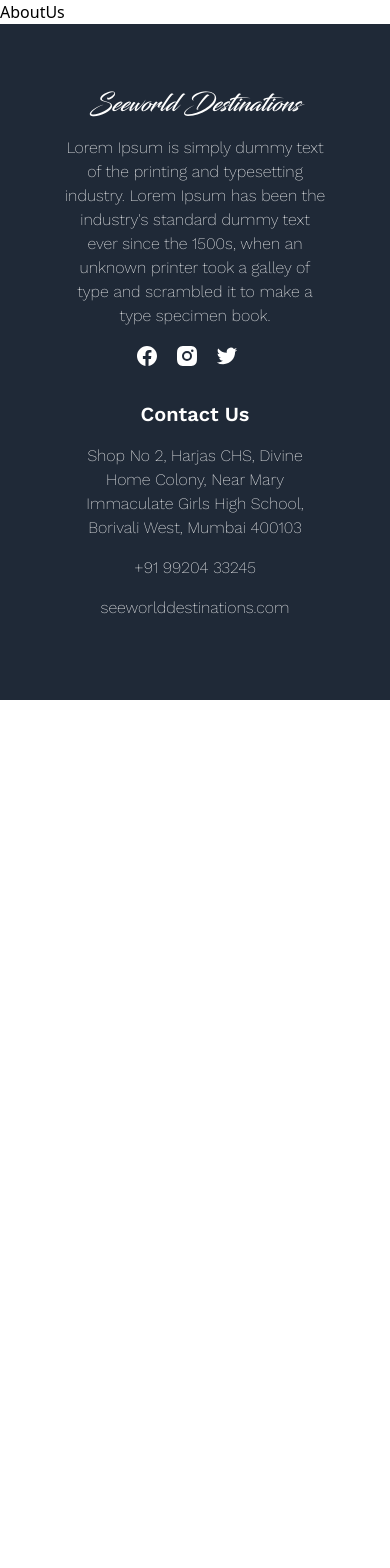
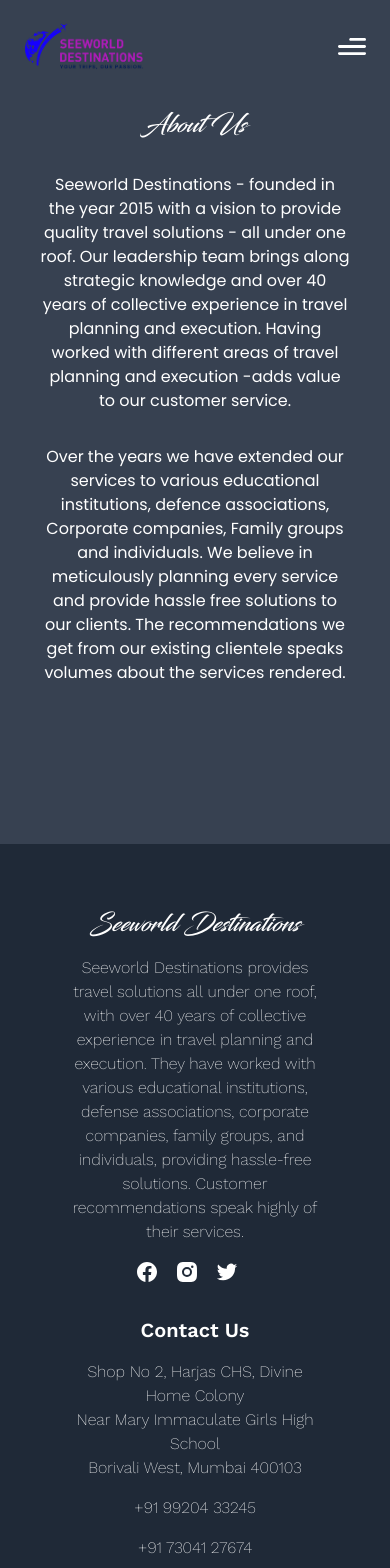
Before and after one commit to Valeron-T/seeworld, a React (Vite) app in the folder client/: page /about-us in a window 390 px wide. Shown: the top 1568 px of the page. Before the commit the page ends 844 px from the top, so only its background shows below. Built offline with nearby package versions, Linux system fonts and the light colour scheme; a web font is replaced by a local one.

Commit message:
About completed

```diff
--- a/client/src/components/Carousel.jsx
+++ b/client/src/components/Carousel.jsx
@@ -21,11 +21,11 @@
   }, [])
   return (
     <div className="overflow-hidden relative max-h-[100vh]">
-        <div className={`sm:px-16 px-6 absolute flex justify-center items-center z-30 w-full`}>
-            <div className={`xl:max-w-[1280px] w-full`}>
-                <Navbar />
-            </div>
+      <div className={`sm:px-16 px-6 absolute flex justify-center items-center z-30 w-full`}>
+        <div className={`xl:max-w-[1280px] w-full`}>
+          <Navbar />
         </div>
+      </div>
       <div
         className="flex transition-transform ease-out duration-500"
         style={{ transform: `translateX(-${curr * 100}%)` }}
@@ -43,7 +43,7 @@
           onClick={next}
           className="p-1 rounded-full shadow bg-white/20 text-gray-800 hover:bg-white/50"
         >
-        <RxChevronRight size={40} />
+          <RxChevronRight size={40} />
         </button>
       </div>
 
--- a/client/src/components/Footer.jsx
+++ b/client/src/components/Footer.jsx
@@ -3,21 +3,24 @@
 
 function Footer() {
   return (
-    <div className="flex sm:flex-row flex-col text-center p-16 justify-between bg-gray-800 text-white">
+    <div className="flex sm:flex-row flex-col text-center p-16 justify-around bg-gray-800 text-white">
         <div className="flex flex-col sm:items-start items-center sm:pb-0 pb-8">
             <h1 className='xl:text-6xl ss:text-4xl text-2xl font-blacksword pb-4'>Seeworld Destinations</h1>
-            <p className='font-worksans font-extralight sm:text-left sm:w-[50%] pb-4'>Lorem Ipsum is simply dummy text of the printing and typesetting industry. Lorem Ipsum has been the industry's standard dummy text ever since the 1500s, when an unknown printer took a galley of type and scrambled it to make a type specimen book.</p>
+            <p className='font-worksans font-extralight sm:text-left sm:w-[50%] pb-4'>Seeworld Destinations provides travel solutions all under one roof, with over 40 years of collective experience in travel planning and execution. They have worked with various educational institutions, defense associations, corporate companies, family groups, and individuals, providing hassle-free solutions. Customer recommendations speak highly of their services.</p>
             <div className='flex flex-row xl:text-4xl sm:text-3xl text-2xl'>
                 <RiFacebookCircleFill className='mr-4'/>
                 <RiInstagramFill className='mr-4'/>
                 <RiTwitterFill className='mr-4'/>
             </div>
         </div>
-        <div className="flex flex-col sm:items-start items-center">
+        <div className="flex flex-col sm:items-end w-full">
             <h1 className='xl:text-4xl ss:text-2xl text-xl font-worksans font-semibold pb-4'>Contact Us</h1>
-            <p className='font-worksans font-extralight sm:text-left sm:w-[50%] pb-4'>Shop No 2, Harjas CHS, Divine Home Colony, Near Mary Immaculate Girls High School, Borivali West, Mumbai 400103</p>
-            <p className='font-worksans font-extralight sm:text-left sm:w-[50%] pb-4'>+91 99204 33245</p>
-            <p className='font-worksans font-extralight sm:text-left sm:w-[50%] pb-4'>seeworlddestinations.com</p>
+            <p className='font-worksans font-extralight sm:text-left '>Shop No 2, Harjas CHS, Divine Home Colony</p>
+            <p className='font-worksans font-extralight sm:text-left '>Near Mary Immaculate Girls High School</p>
+            <p className='font-worksans font-extralight sm:text-left pb-4'>Borivali West, Mumbai 400103</p>
+            <p className='font-worksans font-extralight sm:text-left pb-4'>+91 99204 33245</p>
+            <p className='font-worksans font-extralight sm:text-left pb-4'>+91 73041 27674</p>
+            <p className='font-worksans font-extralight sm:text-left pb-4'>seeworlddestinations.com</p>
 
         </div>
     </div>
--- a/client/src/components/Navbar.jsx
+++ b/client/src/components/Navbar.jsx
@@ -10,7 +10,7 @@
   const [toggle, settoggle] = useState(false)
   let navLinks = [
     {
-      id: "home",
+      id: "",
       title: "Home",
     },
     {
@@ -39,10 +39,7 @@
       <ul className="list-none xl:scale-150 rounded-full md:flex hidden justify-end items-center bg-black/20 backdrop-blur-sm px-8 py-2">
         {navLinks.map((nav, index) => (
           <li key={nav.id} className={`font-poppins font-normal cursor-pointer text-[16px] ${index == navLinks.length-1 ? 'mr-0' : 'mr-14'} text-white hover:opacity-75`}>
-            {/* <a href={`${nav.id}`}>
-              {nav.title}
-            </a> */}
-            <Link to={nav.id}>{nav.title}</Link>
+            <Link to={`/${nav.id}`}>{nav.title}</Link>
           </li>
         ))}
       </ul>
--- a/client/src/pages/AboutUs.jsx
+++ b/client/src/pages/AboutUs.jsx
@@ -1,8 +1,23 @@
 import React from 'react'
+import Navbar from '../components/Navbar'
 
 function AboutUs() {
   return (
-    <div>AboutUs</div>
+    <div className='min-h-[100vh] bg-gray-700'>
+      <div className={`sm:px-16 px-6 absolute flex flex-col justify-center items-center z-30 w-full`}>
+        <div className={`xl:max-w-[1280px] w-full`}>
+          <Navbar />
+        </div>
+        <h1 className='font-blacksword xl:p-16 xl:text-8xl sm:text-4xl text-2xl text-white p-4'>About Us</h1>
+        <p className='text-white font-poppins xl:p-16 xl:text-4xl sm:text-2xl p-4 text-center'>
+          Seeworld Destinations - founded in the year 2015 with a vision to provide quality travel solutions - all under one roof. Our leadership team brings along strategic knowledge and over 40 years of collective experience in travel planning and execution. Having worked with different areas of travel planning and execution -adds value to our customer service.
+        </p>
+        <p className='text-white font-poppins xl:p-16 xl:text-4xl sm:text-2xl p-4 text-center'>
+          Over the years we have extended our services to various educational institutions, defence associations, Corporate companies, Family groups and individuals. We believe in meticulously planning every service and provide hassle free solutions to our clients. The recommendations we get from our existing clientele speaks volumes about the services rendered.
+        </p>
+      </div>
+
+    </div>
   )
 }
 
--- a/client/src/pages/Home.jsx
+++ b/client/src/pages/Home.jsx
@@ -54,7 +54,7 @@
             </div>
 
             {/* Offers  */}
-            <div className="flex flex-col text-center bg-gray-200 p-4">
+            <div className="flex flex-col text-center p-4">
                 <h1 className='animate__animated animate__fadeInUp xl:text-6xl ss:text-3xl text-2xl font-blacksword pt-10 text-red-600 '>Our</h1>
                 <h1 className='animate__animated animate__fadeInUp xl:text-[6rem] ss:text-[4rem] uppercase text-[2rem] font-worksans font-extralight pb-2'>Offers</h1>
                 <div className='grid sm:grid-cols-3 grid-cols-1 pb-4'>
--- a/client/src/pages/Layout.jsx
+++ b/client/src/pages/Layout.jsx
@@ -1,15 +1,16 @@
 import React from 'react'
 import { Outlet, Link, useLocation } from "react-router-dom";
 import Footer from '../components/Footer';
+import Navbar from '../components/Navbar';
 
 
 function Layout() {
   const location = useLocation();
   return (
-    <div>
-        <Outlet key={location.pathname}/>
-        {/* Footer  */}
-        <Footer/>
+    <div className=''>
+      <Outlet key={location.pathname} />
+      {/* Footer  */}
+      <Footer />
     </div>
   )
 }
```
